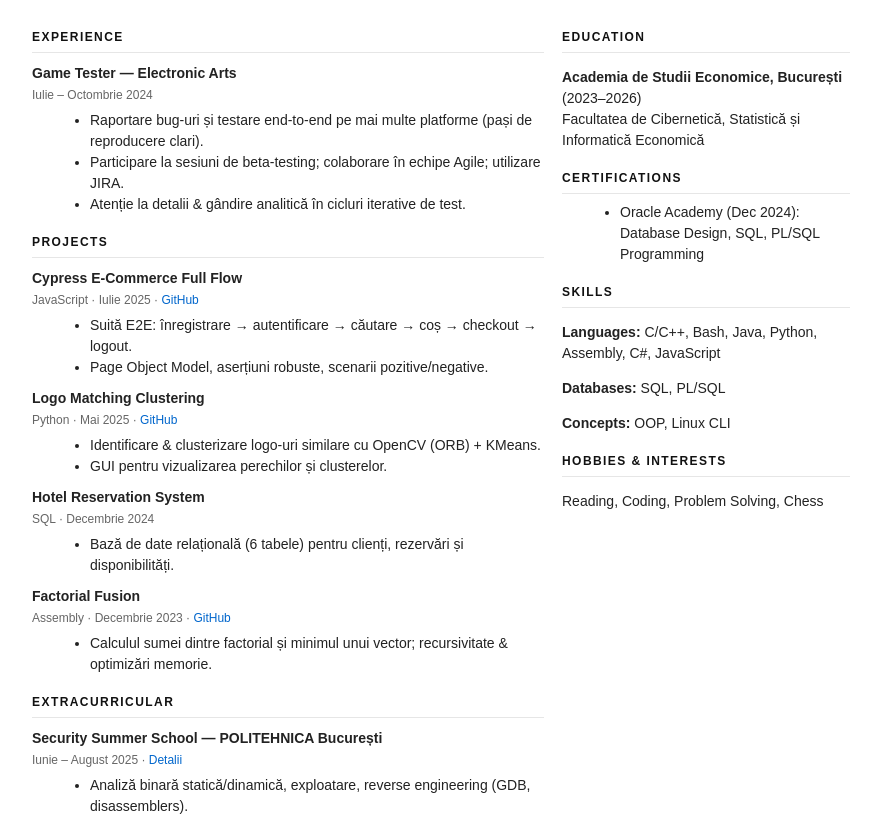
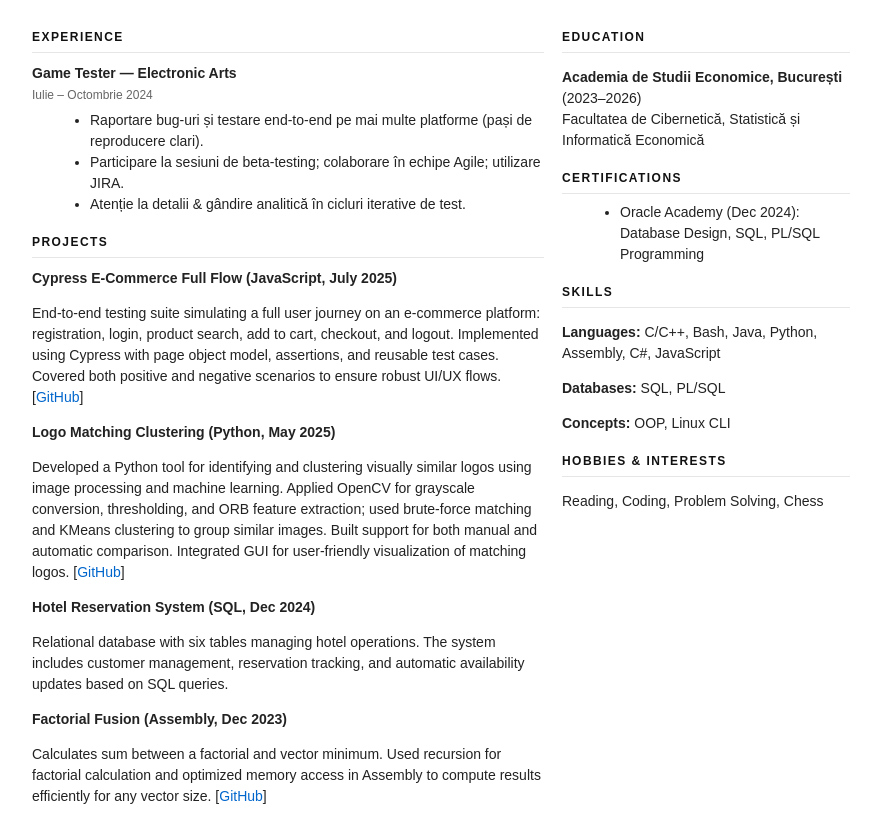
Before and after one commit to mihaelacoman1/mihaela-cv, a plain HTML site: page index.html in a window 1280 px wide. Shown: the part 158-972 px from the top of the page, without its empty margins (199-1080 px from the left). Drawn offline with Linux system fonts and the light colour scheme.

Commit message:
Update index.html

```diff
--- a/index.html
+++ b/index.html
@@ -71,33 +71,22 @@
         </ul>
 
         <h2>PROJECTS</h2>
-        <h3>Cypress E‑Commerce Full Flow</h3>
-        <div class="meta">JavaScript · Iulie 2025 · <a href="https://github.com/mihaelacoman1/cypress-ecommerce-fullflow" target="_blank" rel="noreferrer">GitHub</a></div>
-        <ul>
-          <li>Suită E2E: înregistrare → autentificare → căutare → coș → checkout → logout.</li>
-          <li>Page Object Model, aserțiuni robuste, scenarii pozitive/negative.</li>
-        </ul>
 
-        <h3>Logo Matching Clustering</h3>
-        <div class="meta">Python · Mai 2025 · <a href="https://github.com/miha1110/logo-matching-clustering" target="_blank" rel="noreferrer">GitHub</a></div>
-        <ul>
-          <li>Identificare & clusterizare logo‑uri similare cu OpenCV (ORB) + KMeans.</li>
-          <li>GUI pentru vizualizarea perechilor și clusterelor.</li>
-        </ul>
+<div class="section">
+  <h3>Cypress E-Commerce Full Flow (JavaScript, July 2025)</h3>
+  <p>End-to-end testing suite simulating a full user journey on an e-commerce platform: registration, login, product search, add to cart, checkout, and logout. Implemented using Cypress with page object model, assertions, and reusable test cases. Covered both positive and negative scenarios to ensure robust UI/UX flows. [<a href="https://github.com/mihaelacoman1/cypress-ecommerce-fullflow" target="_blank" rel="noreferrer">GitHub</a>]</p>
 
-        <h3>Hotel Reservation System</h3>
-        <div class="meta">SQL · Decembrie 2024</div>
-        <ul>
-          <li>Bază de date relațională (6 tabele) pentru clienți, rezervări și disponibilități.</li>
-        </ul>
+  <h3>Logo Matching Clustering (Python, May 2025)</h3>
+  <p>Developed a Python tool for identifying and clustering visually similar logos using image processing and machine learning. Applied OpenCV for grayscale conversion, thresholding, and ORB feature extraction; used brute-force matching and KMeans clustering to group similar images. Built support for both manual and automatic comparison. Integrated GUI for user-friendly visualization of matching logos. [<a href="https://github.com/miha1110/logo-matching-clustering" target="_blank" rel="noreferrer">GitHub</a>]</p>
 
-        <h3>Factorial Fusion</h3>
-        <div class="meta">Assembly · Decembrie 2023 · <a href="https://github.com/miha1110/FactorialFusion" target="_blank" rel="noreferrer">GitHub</a></div>
-        <ul>
-          <li>Calculul sumei dintre factorial și minimul unui vector; recursivitate & optimizări memorie.</li>
-        </ul>
+  <h3>Hotel Reservation System (SQL, Dec 2024)</h3>
+  <p>Relational database with six tables managing hotel operations. The system includes customer management, reservation tracking, and automatic availability updates based on SQL queries.</p>
 
-        <h2>EXTRACURRICULAR</h2>
+  <h3>Factorial Fusion (Assembly, Dec 2023)</h3>
+  <p>Calculates sum between a factorial and vector minimum. Used recursion for factorial calculation and optimized memory access in Assembly to compute results efficiently for any vector size. [<a href="https://github.com/miha1110/FactorialFusion" target="_blank" rel="noreferrer">GitHub</a>]</p>
+</div>
+
+<h2>EXTRACURRICULAR</h2>
         <h3>Security Summer School — POLITEHNICA București</h3>
         <div class="meta">Iunie – August 2025 · <a href="https://open-education-hub.github.io/binary-security/" target="_blank" rel="noreferrer">Detalii</a></div>
         <ul>
```
